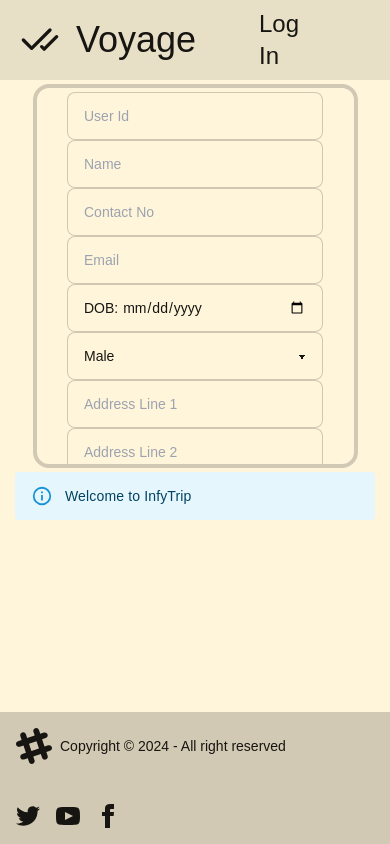
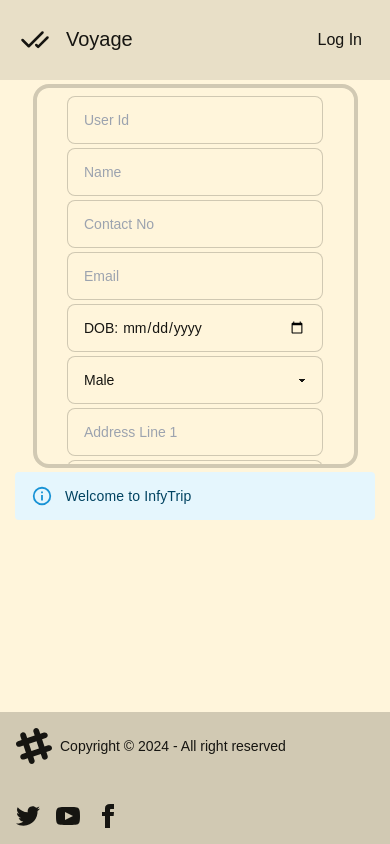
Before and after one commit to Babai8899/react-deploy, a React (Vite) app: page /react-deploy/register in a window 390 px wide. Built offline with nearby package versions, Linux system fonts and the light colour scheme; a web font is replaced by a local one.

Commit message:
margin adjusted in register

```diff
--- a/src/module/user/Add.jsx
+++ b/src/module/user/Add.jsx
@@ -132,26 +132,26 @@ function Add() {
             <div>
                 <div className="card mx-auto w-10/12 h-96 lg:h-5/6 border-base-300 border-4 py-1 my-1 overflow-y-scroll">
                     <div className='flow-root mx-auto lg:my-1 w-5/6'>
-                        <label className="input input-bordered flex items-center w-64 mx-auto lg:ml-10 lg:float-left text-sm">
+                        <label className="input input-bordered flex items-center lg:my-0 my-1 w-64 mx-auto lg:ml-10 lg:float-left text-sm">
                             <input type="text" className="grow" placeholder="User Id" name='userId' value={userId} onChange={(e) => onInputChange(e)} />
                         </label>
-                        <label className="input input-bordered flex items-center w-64 mx-auto lg:mx-2.5 lg:float-left text-sm">
+                        <label className="input input-bordered flex items-center lg:my-0 my-1 w-64 mx-auto lg:mx-2.5 lg:float-left text-sm">
                             <input type="email" placeholder='Name' className="grow" name='userName' value={userName} onChange={(e) => onInputChange(e)} />
                         </label>
-                        <label className="input input-bordered flex items-center w-64 mx-auto lg:float lg:mr-10 lg:float-right text-sm">
+                        <label className="input input-bordered flex items-center lg:my-0 my-0.5 w-64 mx-auto lg:float lg:mr-10 lg:float-right text-sm">
                             <input type="contact" placeholder='Contact No' className="grow" name='phone' value={phone} onChange={(e) => onInputChange(e)} />
                         </label>
                     </div>
                     <div className='flow-root mx-auto lg:my-1 w-5/6'>
-                        <label className="input input-bordered flex items-center w-64 mx-auto lg:ml-10 lg:float-left text-sm">
+                        <label className="input input-bordered flex items-center lg:my-0 my-0.5 w-64 mx-auto lg:ml-10 lg:float-left text-sm">
                             <input type="contact" placeholder='Email' className="grow" name='email' value={email} onChange={(e) => onInputChange(e)} />
                         </label>
-                        <label className="input input-bordered flex items-center w-64 mx-auto lg:mx-2.5 lg:float-left text-sm">
+                        <label className="input input-bordered flex items-center lg:my-0 my-1 w-64 mx-auto lg:mx-2.5 lg:float-left text-sm">
                             DOB:&nbsp;
                             <input type="date" className="grow" name='dob' value={dob} onChange={(e) => onInputChange(e)} />
                         </label>
                         <label>
-                            <select className="select input input-bordered flex items-center mx-auto w-64 lg:mr-10 lg:float-right text-sm" name='gender' value={gender} onChange={(e) => onInputChange(e)}>
+                            <select className="select input input-bordered flex lg:my-0 my-0.5 items-center mx-auto w-64 lg:mr-10 lg:float-right text-sm" name='gender' value={gender} onChange={(e) => onInputChange(e)}>
                                 <option disabled selected>Gender</option>
                                 <option>Male</option>
                                 <option>Female</option>
@@ -159,29 +159,29 @@ function Add() {
                         </label>
                     </div>
                     <div className='flow-root mx-auto lg:my-1 w-5/6'>
-                        <label className="input input-bordered flex items-center w-64 lg:w-96 mx-auto lg:ml-10 lg:float-left text-sm">
+                        <label className="input input-bordered flex items-center lg:my-0 mt-0.5 mb-1 w-64 lg:w-96 mx-auto lg:ml-10 lg:float-left text-sm">
                             <input type="text" className="grow" placeholder="Address Line 1" name='addressLine1' value={addressLine1} onChange={(e) => onInputChange(e)} />
                         </label>
-                        <label className="input input-bordered flex items-center w-64 lg:w-96 mx-auto lg:mr-10 lg:float-right text-sm">
+                        <label className="input input-bordered flex items-center w-64 lg:my-0 mb-0.5 mt-0.5 lg:w-96 mx-auto lg:mr-10 lg:float-right text-sm">
                             <input type="text" className="grow" placeholder="Address Line 2" name='addressLine2' value={addressLine2} onChange={(e) => onInputChange(e)} />
                         </label>
                     </div>
                     <div className='flow-root mx-auto lg:my-1 w-5/6'>
-                        <label className="input input-bordered flex items-center w-64 lg:ml-10 mx-auto lg:float-left text-sm">
+                        <label className="input input-bordered flex items-center lg:my-0 my-0.5 w-64 lg:ml-10 mx-auto lg:float-left text-sm">
                             <input type="text" placeholder='City' className="grow" name='city' value={city} onChange={(e) => onInputChange(e)} />
                         </label>
-                        <label className="input input-bordered flex items-center w-64 lg:mx-2.5 mx-auto lg:float-left text-sm">
+                        <label className="input input-bordered flex items-center lg:my-0 my-1 w-64 lg:mx-2.5 mx-auto lg:float-left text-sm">
                             <input type="text" placeholder='State' className="grow" name='state' value={state} onChange={(e) => onInputChange(e)} />
                         </label>
-                        <label className="input input-bordered flex items-center w-64 lg:mr-10 mx-auto lg:float-right text-sm">
+                        <label className="input input-bordered flex items-center lg:my-0 my-0.5 w-64 lg:mr-10 mx-auto lg:float-right text-sm">
                             <input type="text" className="grow" placeholder="Pincode" name='pincode' value={pincode} onChange={(e) => onInputChange(e)} />
                         </label>
                     </div>
                     <div className='flow-root mx-auto lg:my-1 w-5/6'>
-                        <label className="input input-bordered flex items-center lg:ml-10 w-64 mx-auto lg:w-96 lg:float-left text-sm">
+                        <label className="input input-bordered flex items-center lg:my-0 my-0.5 lg:ml-10 w-64 mx-auto lg:w-96 lg:float-left text-sm">
                             <input type="password" placeholder='Password' className="grow" name='password' value={password} onChange={(e) => onInputChange(e)} />
                         </label>
-                        <label className="input input-bordered flex items-center lg:mr-10 lg:w-96 mx-auto w-64 lg:float-right text-sm">
+                        <label className="input input-bordered flex items-center lg:my-0 my-1 lg:mr-10 lg:w-96 mx-auto w-64 lg:float-right text-sm">
                             <input type="password" placeholder='Confirm Password' className="grow" name='confirmPassword' value={confirmPassword} onChange={(e) => onInputChange(e)} />
                         </label>
                     </div>
--- a/src/shared/Navbar.jsx
+++ b/src/shared/Navbar.jsx
@@ -32,11 +32,11 @@ function Navbar() {
         <div>
             <div className="navbar bg-base-200 mx-auto max-h-20 min-h-20">
                 {isLoggedIn ? <div className="navbar-start">
-                    <Link className="relative flex text-4xl px-2 py-2 rounded-md cursor-pointer mx-1 hover:bg-base-300 hover:duration-500" to={'/react-deploy'}><CheckCheck size={40} className='mr-4' />Voyage</Link>
+                    <Link className="relative flex text-xl lg:text-4xl px-2 py-2 rounded-md cursor-pointer mx-1 hover:bg-base-300 hover:duration-500" to={'/react-deploy'}><CheckCheck size={30} lg:size={40} className='mr-4' />Voyage</Link>
                 </div>
                     :
                     <div className="navbar-start">
-                        <Link className="relative flex text-4xl px-2 py-2 rounded-md cursor-pointer mx-1 hover:bg-base-300 hover:duration-500" to={'/react-deploy'}><CheckCheck size={40} className='mr-4' />Voyage</Link>
+                        <Link className="relative flex text-xl lg:text-4xl px-2 py-2 rounded-md cursor-pointer mx-1 hover:bg-base-300 hover:duration-500" to={'/react-deploy'}><CheckCheck size={30} lg:size={40} className='mr-4' />Voyage</Link>
                     </div>}
 
                 <div className='navbar-end'>
@@ -78,7 +78,7 @@ function Navbar() {
                                 </ul>
                             </div>
                         </> :
-                        <Link to={'/react-deploy/login'} className='text-2xl hover:bg-base-300 hover:duration-500 px-16 py-2 rounded-xl cursor pointer'>Log In</Link>
+                        <Link to={'/react-deploy/login'} className=' lg:text-2xl hover:bg-base-300 hover:duration-500 px-5 lg:px-16 py-2 rounded-xl cursor pointer'>Log In</Link>
                     }
                 </div>
             </div>
```
